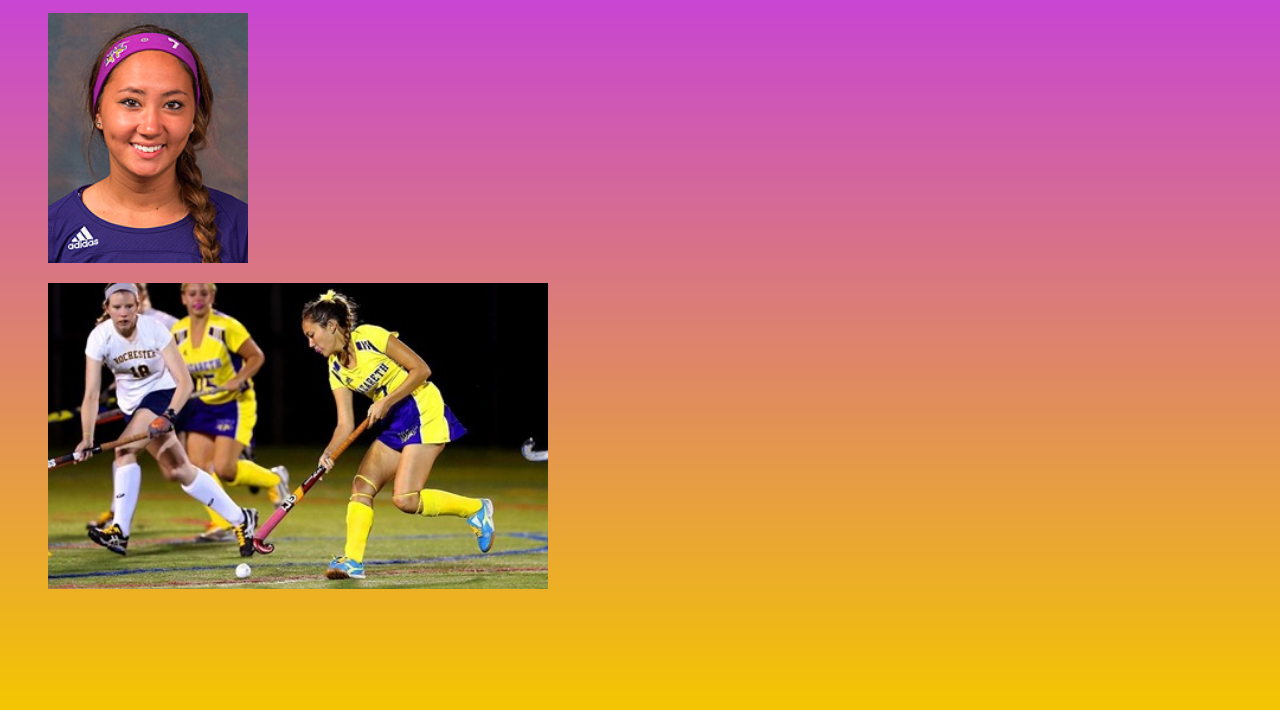
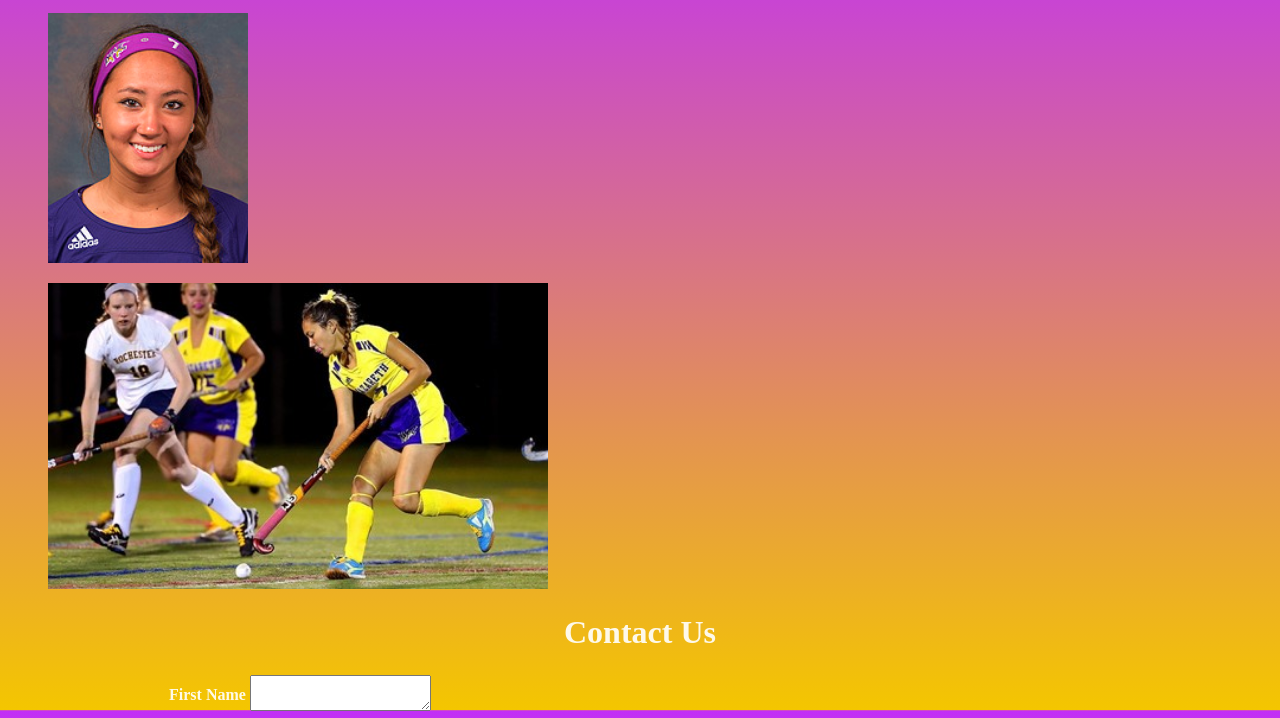
Before and after one commit to mball4/assignment4, a plain HTML site: page aboutme.html in a window 1280 px wide. Shown: the part 119-837 px from the top of the page. Drawn offline with Linux system fonts and the light colour scheme; files that its build step writes are made by us from their sources.

Commit message:
initial commit

```diff
--- a/aboutme.html
+++ b/aboutme.html
@@ -21,7 +21,19 @@
         <img src="images/image_handler.aspx.jpeg" alt="action picture" width="500">
 
     </figure>
+    <div class="contact form">
+        <h1 style="text-align:center"> Contact Us</h1>
+        <form style="width: 75%; margin:auto;">
+            <table>
+                <tr>
+                    <th><label for="firstname"> First Name</label>
+                    </th>
+                    <td><textarea type="text" name="firstname" id="firstname"></textarea></td>
 
+                </tr>
+            </table>
+        </form>
+    </div>
 
 
 </body>
```
